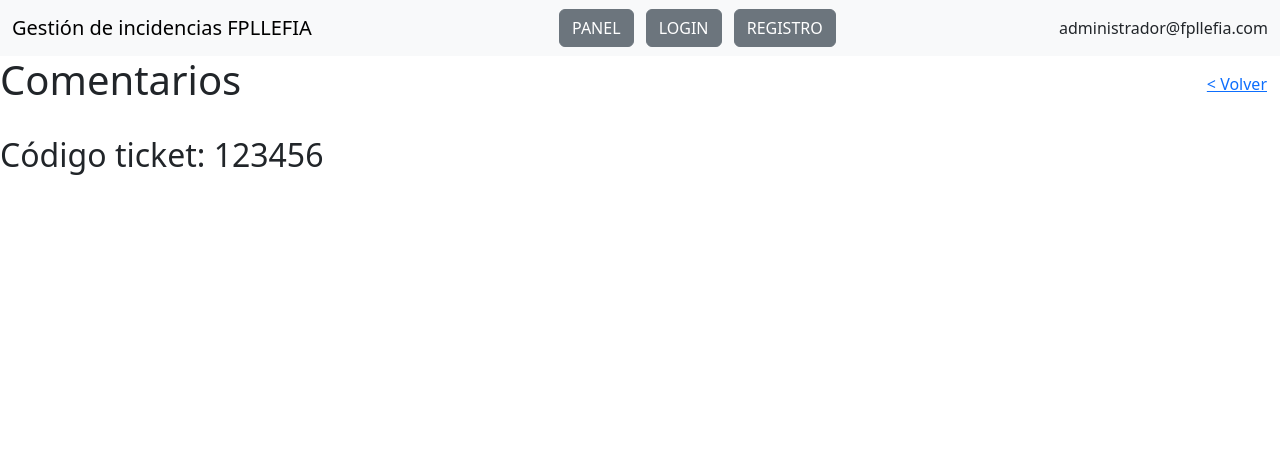
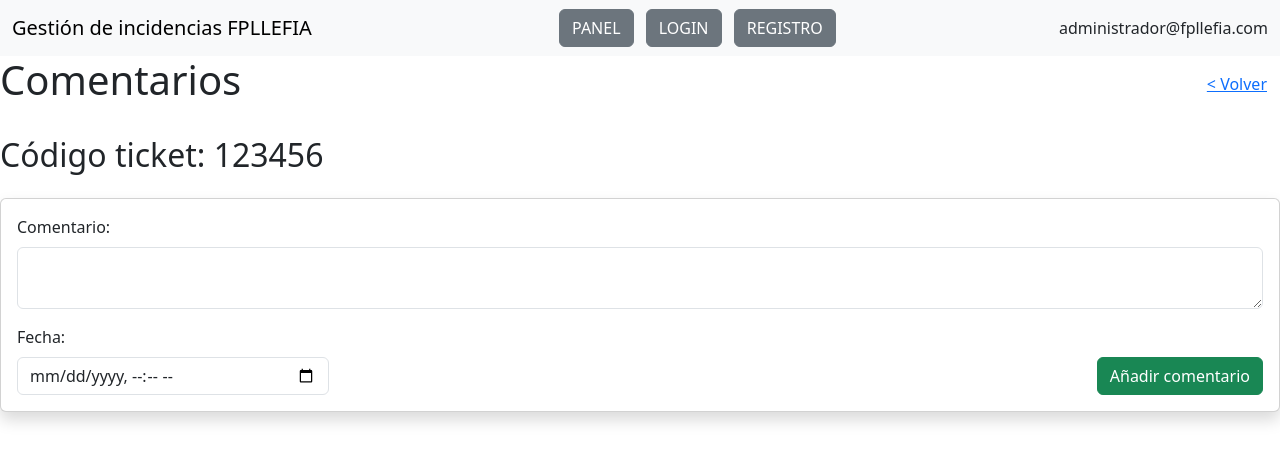
Before and after one commit to AlexPerezGigante/UF2-Ejercicio-1---Tickets, a website with bundled scripts: page index.html in a window 1280 px wide. Built offline with nearby package versions, Linux system fonts and the light colour scheme.

Commit message:
Creamos el componente comentario.js, lo inyectamos

```diff
--- /dev/null
+++ b/componentes/comentario.js
@@ -0,0 +1,16 @@
+export const comentario = {
+  template: `
+    <form action="" class="form card p-3 shadow">
+      <label for="comentario" class="form-label">Comentario: </label>
+      <textarea class="form-control" col="3"></textarea>
+      <label for="fecha" class="form-label me-2 mt-3">Fecha: </label>
+      <div class="d-flex align-items-center">
+        <input type="datetime-local" class="form-control w-25">
+        <button class="btn btn-success ms-auto">Añadir comentario</button>
+      </div>
+    </form>`,
+  script: () => {
+    console.log('Componente comentario inyectado')
+  }
+
+}
--- a/index.html
+++ b/index.html
@@ -13,6 +13,7 @@
     <main>
 
     </main>
+    <div id="formComentario"></div>
     <script src="main.js" type="module"></script>
     <script src="https://cdn.jsdelivr.net/npm/bootstrap@5.3.2/dist/js/bootstrap.bundle.min.js" integrity="sha384-C6RzsynM9kWDrMNeT87bh95OGNyZPhcTNXj1NW7RuBCsyN/o0jlpcV8Qyq46cDfL" crossorigin="anonymous"></script>
 </body>
--- a/main.js
+++ b/main.js
@@ -2,6 +2,7 @@
 import { header } from './componentes/header.js'
 // Importamos la parte estática de la página: h1, h2
 import { vistaComentarios } from './componentes/vistacomentarios.js'
+import { comentario } from './componentes/comentario.js'
 
 // Inyectamos en el header el la plantilla del menú de arriba
 document.querySelector('header').innerHTML = header.template
@@ -11,3 +12,6 @@ header.script()
 document.querySelector('main').innerHTML = vistaComentarios.template
 // ejecutamos script que indica que se ha ejecutado
 vistaComentarios.script()
+
+document.querySelector('#formComentario').innerHTML = comentario.template
+comentario.script()
```
